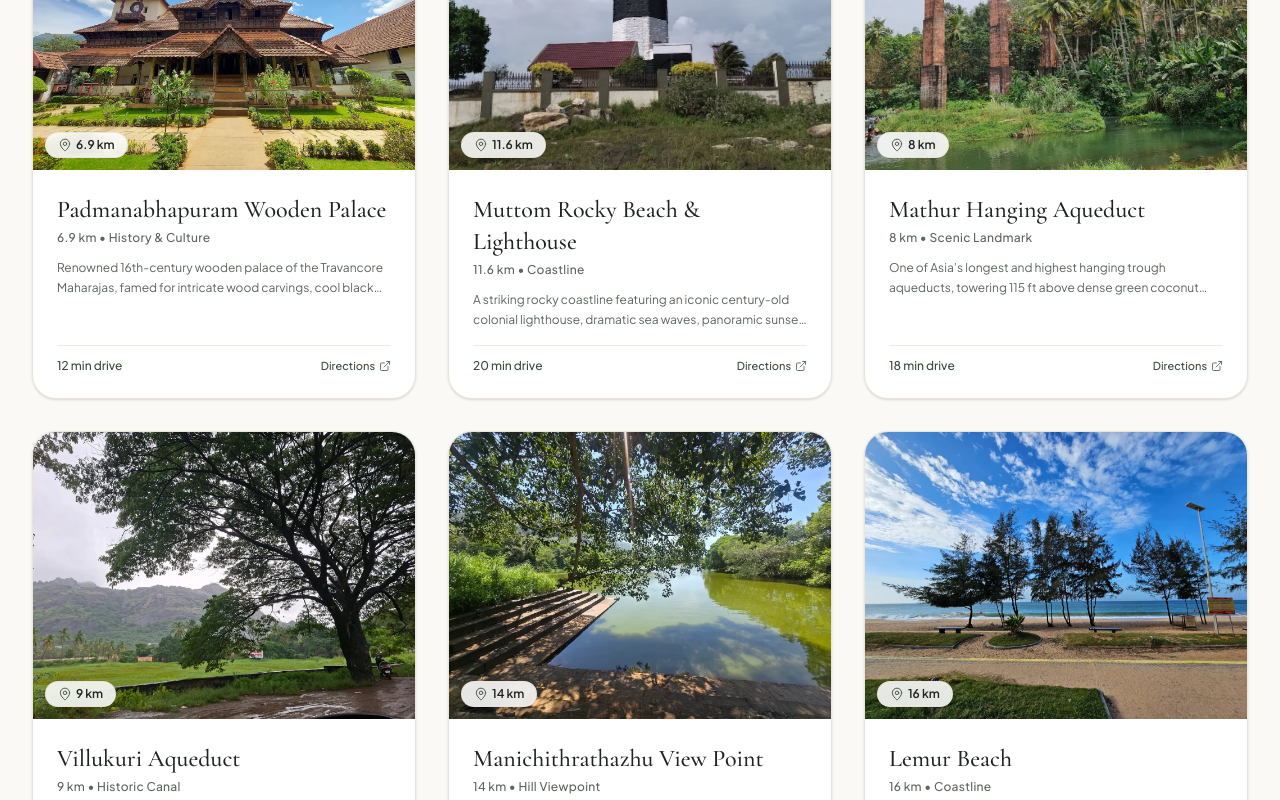
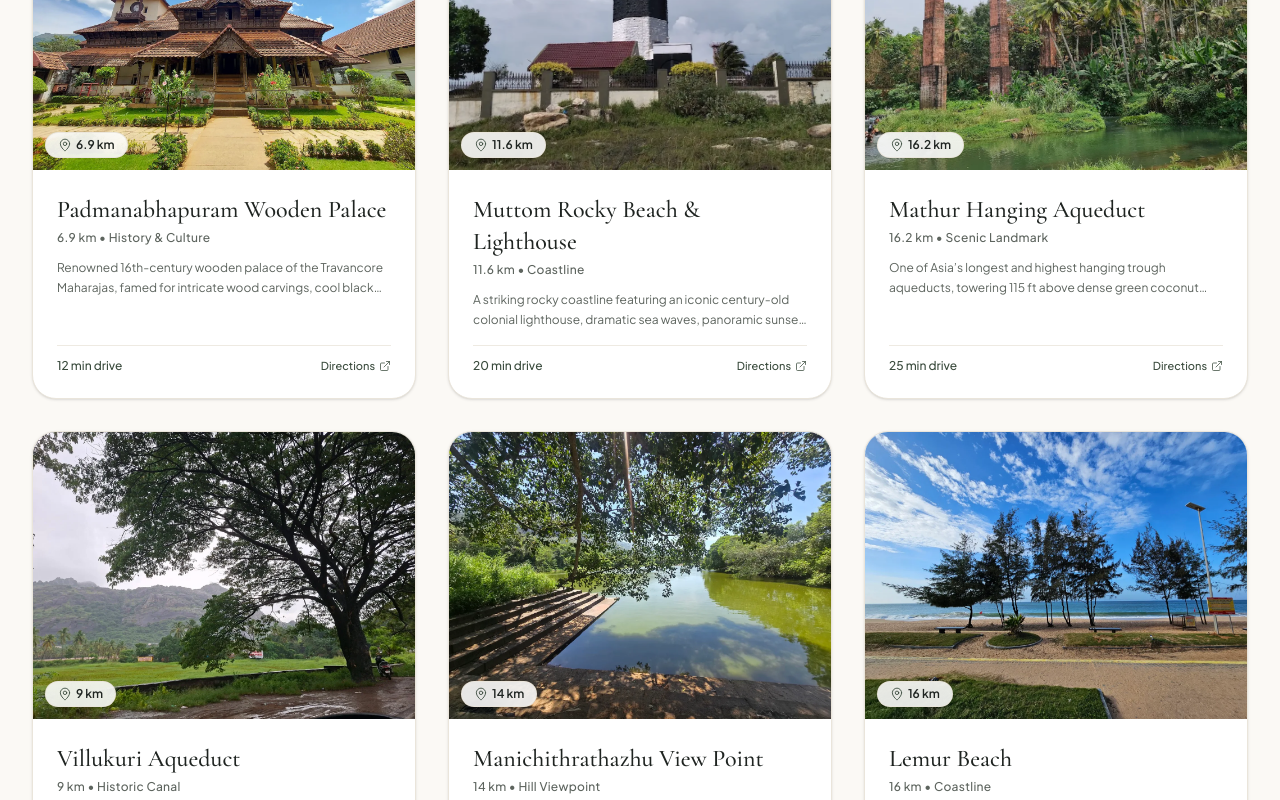
Before and after one commit to LAXATech/zion-inn-homestay, a React (Vite) app: page / in a window 1280 px wide. Shown: the part 3320-4120 px from the top of the page. Built offline with nearby package versions, Linux system fonts and the light colour scheme.

Commit message:
Update Mathur Hanging Aqueduct distance to 16.2 km

```diff
--- a/scripts/prerender.js
+++ b/scripts/prerender.js
@@ -74,7 +74,7 @@ function renderFooter() {
             <ul class="space-y-2 text-xs text-[#A8B2A9]">
               <li>Padmanabhapuram Palace (6.9 km)</li>
               <li>Muttom Beach & Lighthouse (11.6 km)</li>
-              <li>Mathur Hanging Aqueduct (8 km)</li>
+              <li>Mathur Hanging Aqueduct (16.2 km)</li>
               <li>Eraniel Railway Station (3.2 km)</li>
             </ul>
           </div>
@@ -228,7 +228,7 @@ const routes = [
           </figure>
           <figure class="p-2 bg-white rounded-2xl border border-[#EAE5DB]">
             <img src="/images/mathur-aqueduct.webp" alt="Mathur Hanging Aqueduct near Neyyoor" class="w-full h-48 object-cover rounded-xl" />
-            <figcaption class="text-xs text-[#5D645E] mt-2 text-center">Mathur Hanging Aqueduct (8 km)</figcaption>
+            <figcaption class="text-xs text-[#5D645E] mt-2 text-center">Mathur Hanging Aqueduct (16.2 km)</figcaption>
           </figure>
           <figure class="p-2 bg-white rounded-2xl border border-[#EAE5DB]">
             <img src="/images/poovar-backwaters.webp" alt="Poovar Backwaters & Boating" class="w-full h-48 object-cover rounded-xl" />
--- a/src/components/Footer.jsx
+++ b/src/components/Footer.jsx
@@ -134,7 +134,7 @@ export default function Footer({ onNavigate }) {
               <p>• Eraniel Railway Station (ERL) — 3.2 km (8 mins)</p>
               <p>• Padmanabhapuram Wooden Palace — 6.9 km (14 mins)</p>
               <p>• Muttom Rocky Beach & Lighthouse — 11.6 km (20 mins)</p>
-              <p>• Mathur Hanging Aqueduct — 8 km (18 mins)</p>
+              <p>• Mathur Hanging Aqueduct — 16.2 km (25 mins)</p>
             </div>
           </div>
         </div>
--- a/src/data/homestayData.js
+++ b/src/data/homestayData.js
@@ -110,11 +110,11 @@ export const ATTRACTIONS_LIST = [
   {
     id: 'mathur',
     name: 'Mathur Hanging Aqueduct',
-    distance: '8 km',
+    distance: '16.2 km',
     category: 'Scenic Landmark',
     image: '/images/mathur-aqueduct.webp',
     description: 'One of Asia’s longest and highest hanging trough aqueducts, towering 115 ft above dense green coconut groves with breathtaking valley vistas.',
-    driveTime: '18 min drive',
+    driveTime: '25 min drive',
     bestTime: 'Late Afternoon (3:30 PM - 6:00 PM)'
   },
   {
```
